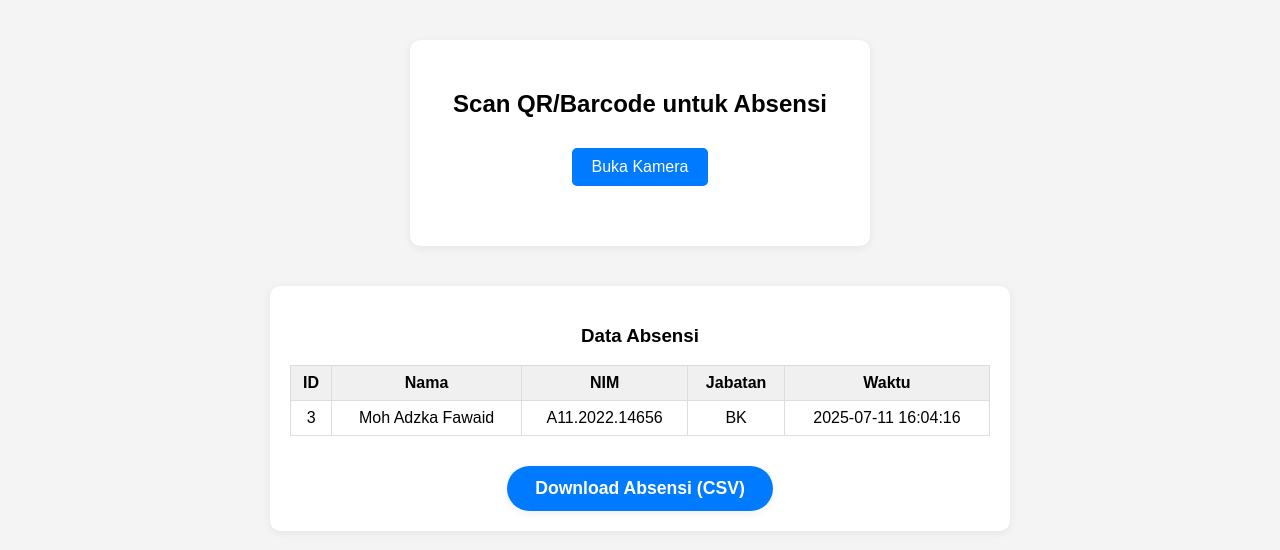
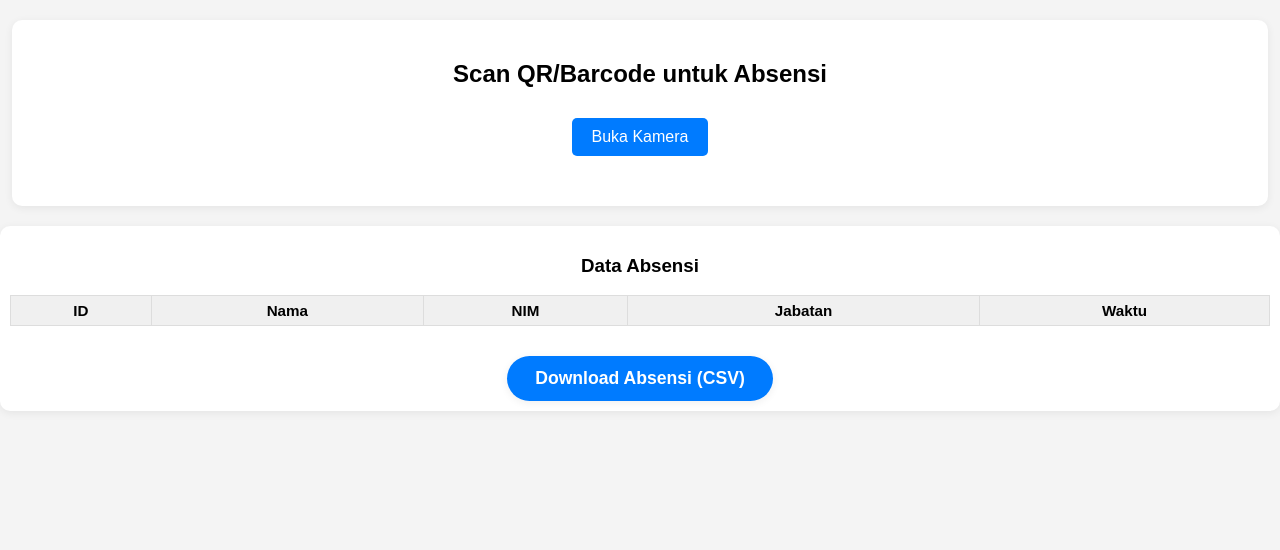
Before and after one commit to adzkafawaid/absensisederhana, a Flask app: page / in a window 1280 px wide. Shown: the top 550 px of the page. Run offline with Flask 3, Linux system fonts and the light colour scheme; data that the repository does not hold is empty.

Commit message:
finaly selesai

```diff
--- a/absensi.csv
+++ b/absensi.csv
@@ -1,2 +1 @@
 ID,Nama,NIM,Jabatan,Waktu
-3,Moh Adzka Fawaid,A11.2022.14656,BK,2025-07-11 16:04:16
--- a/templates/index.html
+++ b/templates/index.html
@@ -8,12 +8,12 @@
     <script src="/static/html5-qrcode.min.js"></script>
     <style>
         body { font-family: Arial, sans-serif; text-align: center; margin: 0; padding: 0; background: #f4f4f4; }
-        .container { margin: 40px auto; background: #fff; padding: 30px; border-radius: 10px; max-width: 400px; box-shadow: 0 2px 8px #0001; }
-        #result { margin-top: 20px; font-size: 1.2em; }
-        #reader { margin: 0 auto; display: none; }
-        .absen-table { margin: 40px auto 0 auto; background: #fff; border-radius: 10px; max-width: 700px; box-shadow: 0 2px 8px #0001; padding: 20px; }
-        table { width: 100%; border-collapse: collapse; }
-        th, td { border: 1px solid #ddd; padding: 8px; }
+        .container { margin: 20px auto; background: #fff; padding: 20px; border-radius: 10px; max-width: 95vw; box-shadow: 0 2px 8px #0001; }
+        #result { margin-top: 20px; font-size: 1.1em; word-break: break-word; }
+        #reader { margin: 0 auto; display: none; max-width: 100vw; }
+        .absen-table { margin: 20px auto 0 auto; background: #fff; border-radius: 10px; max-width: 99vw; box-shadow: 0 2px 8px #0001; padding: 10px; overflow-x: auto; }
+        table { width: 100%; border-collapse: collapse; font-size: 0.95em; }
+        th, td { border: 1px solid #ddd; padding: 6px; }
         th { background: #f0f0f0; }
         .btn { padding: 10px 20px; border: none; border-radius: 5px; background: #007bff; color: #fff; font-size: 1em; cursor: pointer; margin: 10px 5px; }
         .btn:active { background: #0056b3; }
@@ -33,6 +33,12 @@
         }
         .download-btn:hover {
             background: #0056b3;
+        }
+        @media (max-width: 600px) {
+            .container, .absen-table { padding: 8px; }
+            table { font-size: 0.85em; }
+            th, td { padding: 4px; }
+            #reader { width: 100vw !important; max-width: 100vw; }
         }
     </style>
     <script src="/static/app.js" defer></script>
```
